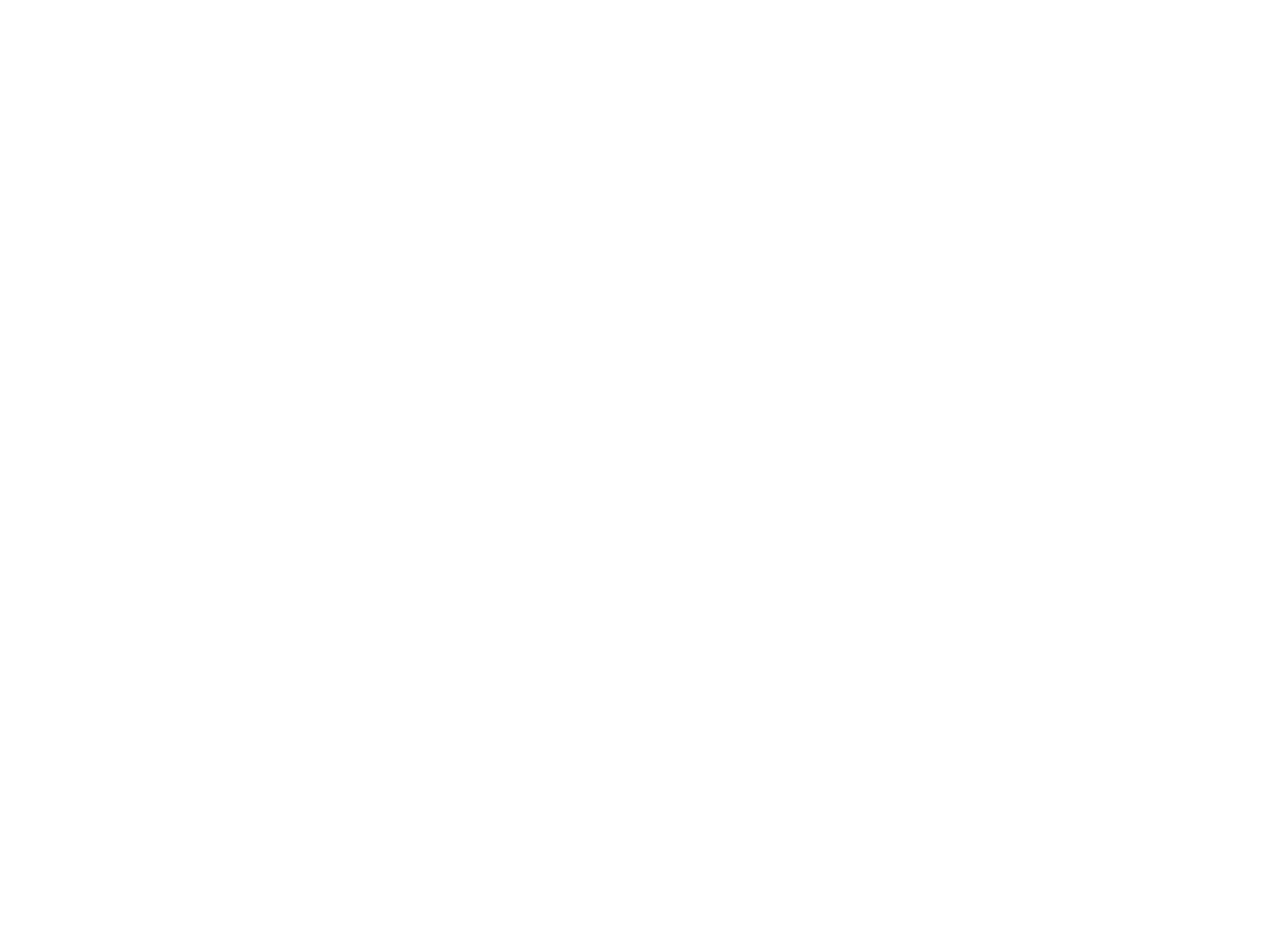
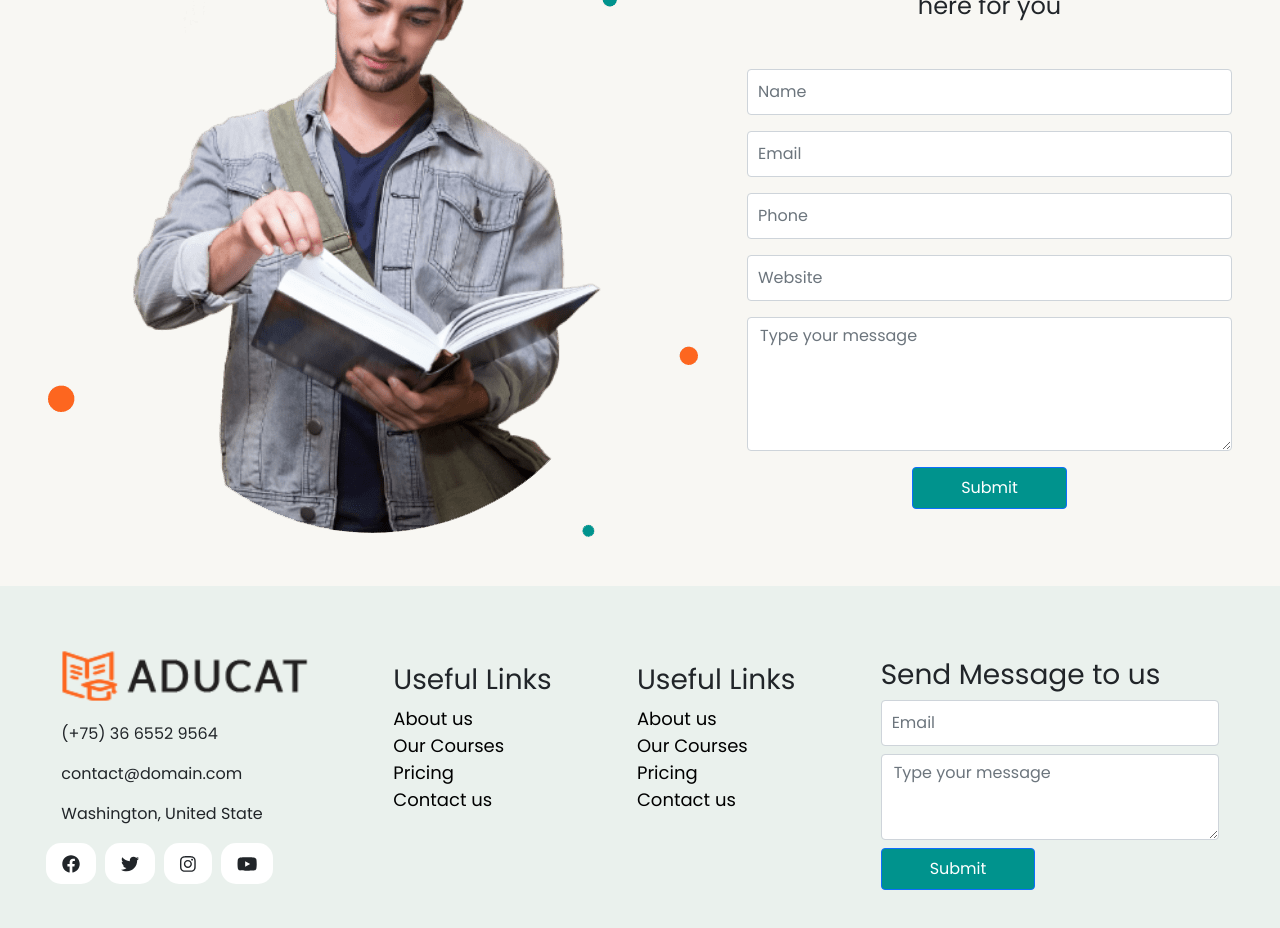
Before and after one commit to the-shahriar/aducat-elearning-platform-react, a React (Create React App) app: page /contact in a window 1280 px wide. Shown: the part 240-1168 px from the top of the page. Before the commit the page ends 800 px from the top, so only its background shows below. Built offline with nearby package versions, Linux system fonts and the light colour scheme.

Commit message:
footer and contat page added

```diff
--- a/package.json
+++ b/package.json
@@ -3,6 +3,11 @@
   "version": "0.1.0",
   "private": true,
   "dependencies": {
+    "@fortawesome/fontawesome-svg-core": "^1.2.36",
+    "@fortawesome/free-brands-svg-icons": "^5.15.4",
+    "@fortawesome/free-regular-svg-icons": "^5.15.4",
+    "@fortawesome/free-solid-svg-icons": "^5.15.4",
+    "@fortawesome/react-fontawesome": "^0.1.15",
     "@testing-library/jest-dom": "^5.11.4",
     "@testing-library/react": "^11.1.0",
     "@testing-library/user-event": "^12.1.10",
--- a/public/index.html
+++ b/public/index.html
@@ -26,7 +26,7 @@
       work correctly both with client-side routing and a non-root public URL.
       Learn how to configure a non-root public URL by running `npm run build`.
     -->
-  <title>ADUCAT Learning App</title>
+  <title>ADUCAT | A Learning Platform</title>
 </head>
 
 <body>
--- a/src/App.css
+++ b/src/App.css
@@ -1,4 +1,5 @@
 .App{
     font-family: 'Poppins', sans-serif;
     background-color:#F8F7F3;
+    padding-top: 80px;
 }
--- a/src/App.js
+++ b/src/App.js
@@ -1,13 +1,14 @@
+import { BrowserRouter as Router, Switch, Route } from 'react-router-dom';
 import Home from './component/Home/Home';
-import { BrowserRouter as Router, Switch, Route } from 'react-router-dom';
 import Header from './component/Header/Header';
 import NotFound from './component/NotFound/NotFound';
-import 'bootstrap/dist/css/bootstrap.min.css';
-import './App.css';
 import About from './component/About/About';
 import Courses from './component/Courses/Courses';
 import Pricing from './component/Pricing/Pricing';
 import Contact from './component/Contact/Contact';
+import Footer from './component/Footer/Footer';
+import './App.css';
+import 'bootstrap/dist/css/bootstrap.min.css';
 
 function App() {
   return (
@@ -37,6 +38,7 @@
             <NotFound></NotFound>
           </Route>
         </Switch>
+        <Footer></Footer>
       </Router>
     </div>
   );
--- /dev/null
+++ b/src/component/Contact/Contact.css
@@ -0,0 +1,3 @@
+input#formBasicEmail, input#formBasicPassword, input#ControlTextarea1 {
+    padding: 10px;
+}
--- a/src/component/Contact/Contact.js
+++ b/src/component/Contact/Contact.js
@@ -1,10 +1,44 @@
 import React from 'react';
+import { Form, Button, Stack } from 'react-bootstrap';
+import img from '../../assets/images/404.png';
+import './Contact.css';
 
 const Contact = () => {
     return (
-        <div>
+        <Stack direction="horizontal" className="text-center m-5" gap={5}>
+            <div>
+                <img src={img} alt="" />
+            </div>
+            <div className="form-div">
+                <div>
+                    <h2>Do you need any help!</h2>
+                    <h4 className="mb-5">Send a message to us we are always here for you</h4>
+                </div>
+                <div className="form mt-5">
+                    <Form>
+                        <Form.Group className="mb-3" controlId="formBasicEmail">
+                            <Form.Control type="text" placeholder="Name" />
+                        </Form.Group>
 
-        </div>
+                        <Form.Group className="mb-3" controlId="formBasicPassword">
+                            <Form.Control type="email" placeholder="Email" />
+                        </Form.Group>
+                        <Form.Group className="mb-3" controlId="formBasicPassword">
+                            <Form.Control type="number" placeholder="Phone" />
+                        </Form.Group>
+                        <Form.Group className="mb-3" controlId="formBasicPassword">
+                            <Form.Control type="text" placeholder="Website" />
+                        </Form.Group>
+                        <Form.Group className="mb-3" controlId="ControlTextarea1">
+                            <Form.Control as="textarea" rows={5} placeholder="Type your message" />
+                        </Form.Group>
+                        <Button className="login-btn px-5 py-2" type="submit">
+                            Submit
+                        </Button>
+                    </Form>
+                </div>
+            </div>
+        </Stack >
     );
 };
 
--- /dev/null
+++ b/src/component/Footer/Footer.css
@@ -0,0 +1,12 @@
+.nav-link{
+    display: inline!important;
+    font-size: 18px;
+    margin-left: -15px;
+    background: white;
+    border-radius: 15px;
+    margin-right: 24px;
+}
+.nav-link:hover, .text-dark:hover{
+    background: #00938D;
+    color: white!important;
+}
--- /dev/null
+++ b/src/component/Footer/Footer.js
@@ -0,0 +1,76 @@
+import { FontAwesomeIcon } from '@fortawesome/react-fontawesome';
+import { faFacebook, faInstagram, faTwitter, faYoutube } from '@fortawesome/free-brands-svg-icons'
+import React from 'react';
+import { Form, Stack, Button, Nav } from 'react-bootstrap';
+import { NavLink } from 'react-router-dom';
+import logo from '../../assets/logo/logo.png';
+import './Footer.css';
+
+const backGround = {
+    'backgroundColor': '#EAF1ED'
+}
+
+const links = {
+    'textDecoration': 'none',
+    'color': 'black',
+    'display': 'block',
+    'fontSize': '18px'
+}
+
+
+const Footer = () => {
+    return (
+        <Stack direction="horizontal" className="mx-auto justify-content-evenly" style={backGround} gap={4}>
+            <div className="my-5">
+                <img className="mb-3" src={logo} style={{ 'height': '60px' }} alt="logo" />
+                <p>(+75) 36 6552 9564</p>
+                <p>contact@domain.com</p>
+                <p>Washington, United State</p>
+                <div className="social-links mt-4">
+                    <Nav.Link href="https://facebook.com">
+                        <FontAwesomeIcon className="text-dark" icon={faFacebook} />
+                    </Nav.Link>
+                    <Nav.Link href="https://twitter.com">
+                        <FontAwesomeIcon className="text-dark" icon={faTwitter} />
+                    </Nav.Link>
+                    <Nav.Link href="https://instagram.com">
+                        <FontAwesomeIcon className="text-dark" icon={faInstagram} />
+                    </Nav.Link>
+                    <Nav.Link href="https://youtube.com">
+                        <FontAwesomeIcon className="text-dark" icon={faYoutube} />
+                    </Nav.Link>
+                </div>
+            </div>
+            <div className="mb-5">
+                <h3>Useful Links</h3>
+                <NavLink style={links} to="/about">About us</NavLink>
+                <NavLink style={links} to="/courses">Our Courses</NavLink>
+                <NavLink style={links} to="/pricing">Pricing</NavLink>
+                <NavLink style={links} to="/contact">Contact us</NavLink>
+            </div>
+            <div className="mb-5">
+                <h3>Useful Links</h3>
+                <NavLink style={links} to="/about">About us</NavLink>
+                <NavLink style={links} to="/courses">Our Courses</NavLink>
+                <NavLink style={links} to="/pricing">Pricing</NavLink>
+                <NavLink style={links} to="/contact">Contact us</NavLink>
+            </div>
+            <div className="my-5">
+                <h3 className="mt-4">Send Message to us</h3>
+                <Form>
+                    <Form.Group className="mb-2" controlId="formBasicPassword">
+                        <Form.Control type="email" placeholder="Email" />
+                    </Form.Group>
+                    <Form.Group className="mb-2" controlId="ControlTextarea1">
+                        <Form.Control as="textarea" rows={3} placeholder="Type your message" />
+                    </Form.Group>
+                    <Button className="login-btn px-5 py-2" type="submit">
+                        Submit
+                    </Button>
+                </Form>
+            </div>
+        </Stack>
+    );
+};
+
+export default Footer;
--- a/src/component/Header/Header.js
+++ b/src/component/Header/Header.js
@@ -5,7 +5,7 @@
 import './Header.css';
 
 const backGround = {
-    'backgroundColor': '#EAF1ED'
+    'backgroundColor': '#F8F7F3'
 }
 
 const Header = () => {
```
Also changed, not shown: 2 other files (tests, documents, lock files or other folders).
